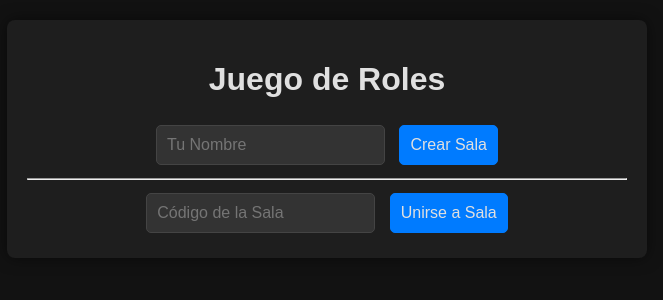
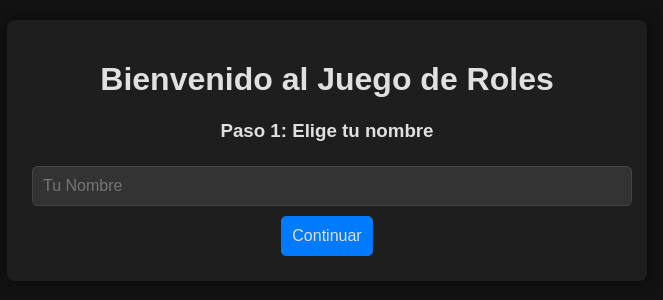
Before and after one commit to Daraprra/Mojarnos, a Flask app: page / in a window 1280 px wide. Shown: the top 300 px of the page, without its empty margins (313-976 px from the left). Run offline with Flask 3, Linux system fonts and the light colour scheme; some libraries are stand-ins or nearby versions.

Commit message:
Update index.html

```diff
--- a/nojarnos/templates/index.html
+++ b/nojarnos/templates/index.html
@@ -3,36 +3,41 @@
 <head>
     <meta charset="UTF-8">
     <meta name="viewport" content="width=device-width, initial-scale=1.0">
-    <title>Juego de Roles</title>
+    <title>Juego de Roles v2</title>
     <style>
         body { font-family: sans-serif; background-color: #121212; color: #e0e0e0; text-align: center; margin: 0; padding: 20px; }
         .container { max-width: 600px; margin: auto; background-color: #1e1e1e; padding: 20px; border-radius: 8px; box-shadow: 0 0 15px rgba(0,0,0,0.5); }
-        input, button { padding: 10px; margin: 5px; border-radius: 5px; border: 1px solid #444; background-color: #333; color: #e0e0e0; font-size: 16px; }
-        button { cursor: pointer; background-color: #007bff; border-color: #007bff; }
+        input, button { padding: 10px; margin: 5px; border-radius: 5px; border: 1px solid #444; background-color: #333; color: #e0e0e0; font-size: 16px; width: calc(100% - 22px); }
+        button { cursor: pointer; background-color: #007bff; border-color: #007bff; width: auto; }
         button:hover { background-color: #0056b3; }
         .hidden { display: none; }
-        .player-list li { list-style: none; padding: 8px; margin: 4px 0; background-color: #2a2a2a; border-radius: 4px; display: flex; justify-content: space-between; align-items: center; }
+        ul { padding: 0; }
+        .player-list li, .role-list li { list-style: none; padding: 8px; margin: 4px 0; background-color: #2a2a2a; border-radius: 4px; display: flex; justify-content: space-between; align-items: center; }
         .player-list li.dead { text-decoration: line-through; color: #888; }
-        .kill-btn { background-color: #dc3545; border-color: #dc3545; margin-left: 10px; }
-        .kill-btn:hover { background-color: #c82333; }
-        .role-badge { padding: 5px 10px; border-radius: 12px; color: white; }
-        .role-assassino { background-color: #dc3545; }
-        .role-aldeao { background-color: #007bff; }
-        .role-medico { background-color: #28a745; }
+        .kill-btn, .remove-role-btn { background-color: #dc3545; border-color: #dc3545; margin-left: 10px; padding: 5px 10px; font-size: 14px; }
+        .kill-btn:hover, .remove-role-btn:hover { background-color: #c82333; }
         #game-log { text-align: left; max-height: 150px; overflow-y: auto; background: #2a2a2a; padding: 10px; border-radius: 5px; margin-top: 20px; }
     </style>
 </head>
 <body>
 
 <div class="container">
-    <h1>Juego de Roles</h1>
+    <h1 id="main-title">Bienvenido al Juego de Roles</h1>
 
-    <div id="lobby-section">
+    <div id="name-section">
+        <h3>Paso 1: Elige tu nombre</h3>
         <input type="text" id="name" placeholder="Tu Nombre" required>
-        <button id="create-btn">Crear Sala</button>
-        <hr>
-        <input type="text" id="room-code" placeholder="Código de la Sala" onkeyup="this.value = this.value.toUpperCase()">
-        <button id="join-btn">Unirse a Sala</button>
+        <button id="submit-name-btn">Continuar</button>
+    </div>
+
+    <div id="selection-section" class="hidden">
+        <h3>Paso 2: ¿Qué quieres hacer, <span id="player-name-display"></span>?</h3>
+        <button id="create-btn">Crear Sala Nueva</button>
+        <button id="show-join-btn">Unirse a una Sala</button>
+        <div id="join-input-section" class="hidden">
+            <input type="text" id="room-code" placeholder="Código de la Sala" onkeyup="this.value = this.value.toUpperCase()">
+            <button id="join-btn">Unirse</button>
+        </div>
     </div>
 
     <div id="room-section" class="hidden">
@@ -41,13 +46,14 @@
         <ul id="player-list" class="player-list"></ul>
 
         <div id="host-controls" class="hidden">
-            <h4>Configurar Roles</h4>
-            <div id="role-inputs">
-                <div><label>Assassino:</label> <input type="number" id="role-assassino" value="1" min="0"></div>
-                <div><label>Médico:</label> <input type="number" id="role-medico" value="1" min="0"></div>
-                <div><label>Aldeão:</label> <input type="number" id="role-aldeao" value="2" min="0"></div>
+            <hr><h4>Configuración de Roles (Anfitrión)</h4>
+            <div id="custom-role-creator">
+                <input type="text" id="new-role-name" placeholder="Nombre del Rol (ej: Bruja)">
+                <input type="number" id="new-role-count" value="1" min="1" placeholder="Cantidad">
+                <button id="add-role-btn">Añadir Rol</button>
             </div>
-            <button id="start-game-btn">¡Empezar Juego!</button>
+            <ul id="custom-roles-list" class="role-list"></ul>
+            <button id="start-game-btn" disabled>¡Empezar Juego!</button>
         </div>
 
         <div id="game-log"><div><strong>Registro de eventos:</strong></div></div>
@@ -57,33 +63,53 @@
 <script src="https://cdn.socket.io/4.7.5/socket.io.min.js"></script>
 <script>
     const socket = io();
-    let mySid = '';
-    let myRoomId = '';
-    let myRole = '';
+    let mySid = '', myRoomId = '', myRole = '', myName = '';
     let isHost = false;
+    let customRoles = {};
 
     // --- Elementos del DOM ---
-    const lobbySection = document.getElementById('lobby-section');
+    const nameSection = document.getElementById('name-section');
+    const selectionSection = document.getElementById('selection-section');
+    const joinInputSection = document.getElementById('join-input-section');
     const roomSection = document.getElementById('room-section');
     const hostControls = document.getElementById('host-controls');
-    const nameInput = document.getElementById('name');
+
+    // --- Flujo de UI ---
+    document.getElementById('submit-name-btn').onclick = () => {
+        myName = document.getElementById('name').value;
+        if (myName) {
+            nameSection.classList.add('hidden');
+            selectionSection.classList.remove('hidden');
+            document.getElementById('player-name-display').textContent = myName;
+            document.getElementById('main-title').textContent = "Juego de Roles";
+        }
+    };
+
+    document.getElementById('show-join-btn').onclick = () => {
+        joinInputSection.classList.toggle('hidden');
+    };
 
     // --- Lógica de Eventos del Cliente ---
-    document.getElementById('create-btn').onclick = () => {
-        if (nameInput.value) socket.emit('create_room', { name: nameInput.value });
-    };
+    document.getElementById('create-btn').onclick = () => socket.emit('create_room', { name: myName });
     document.getElementById('join-btn').onclick = () => {
-        if (nameInput.value && document.getElementById('room-code').value) {
-            socket.emit('join_room', { name: nameInput.value, room_id: document.getElementById('room-code').value });
+        if (document.getElementById('room-code').value) {
+            socket.emit('join_room', { name: myName, room_id: document.getElementById('room-code').value });
         }
     };
+
+    document.getElementById('add-role-btn').onclick = () => {
+        const name = document.getElementById('new-role-name').value;
+        const count = document.getElementById('new-role-count').value;
+        if (name && count > 0) {
+            customRoles[name] = count;
+            document.getElementById('new-role-name').value = '';
+            document.getElementById('new-role-count').value = 1;
+            updateCustomRolesList();
+        }
+    };
+
     document.getElementById('start-game-btn').onclick = () => {
-        const roles = {
-            'Assassino': parseInt(document.getElementById('role-assassino').value),
-            'Médico': parseInt(document.getElementById('role-medico').value),
-            'Aldeão': parseInt(document.getElementById('role-aldeao').value)
-        };
-        socket.emit('start_game', { room_id: myRoomId, roles: roles });
+        socket.emit('start_game', { room_id: myRoomId, roles: customRoles });
     };
 
     function killPlayer(targetSid) {
@@ -91,17 +117,15 @@
     }
 
     // --- Escuchar Eventos del Servidor ---
-    socket.on('connect', () => { console.log('Conectado al servidor con SID:', socket.id); });
+    socket.on('connect', () => { mySid = socket.id; });
 
     socket.on('room_created', (data) => {
-        mySid = data.sid;
         myRoomId = data.room_id;
         isHost = data.is_host;
         showRoom();
     });
 
     socket.on('room_joined', (data) => {
-        mySid = data.sid;
         myRoomId = data.room_id;
         isHost = data.is_host;
         showRoom();
@@ -110,13 +134,15 @@
     socket.on('update_players', (data) => {
         const playerList = document.getElementById('player-list');
         playerList.innerHTML = '';
+        const isGameStarted = data.game_state === 'in_game';
+
         data.players.forEach(player => {
             const li = document.createElement('li');
             li.textContent = `${player.name} ${player.sid === mySid ? '(Tú)' : ''}`;
             if (player.status === 'dead') li.classList.add('dead');
 
-            // Añadir botón de matar si soy Assassino y el objetivo está vivo y no soy yo
-            if (myRole === 'Assassino' && player.status === 'alive' && player.sid !== mySid) {
+            // TODOS PUEDEN MATAR: Añadir botón de matar si el juego ha empezado, el objetivo está vivo y no soy yo
+            if (isGameStarted && player.status === 'alive' && player.sid !== mySid) {
                 const killBtn = document.createElement('button');
                 killBtn.textContent = 'Matar';
                 killBtn.className = 'kill-btn';
@@ -125,12 +151,16 @@
             }
             playerList.appendChild(li);
         });
+
+        // Activa o desactiva el botón de empezar partida
+        const totalPlayers = data.players.length;
+        const totalRoles = Object.values(customRoles).reduce((sum, count) => sum + parseInt(count), 0);
+        document.getElementById('start-game-btn').disabled = totalPlayers !== totalRoles || totalPlayers === 0;
     });
 
     socket.on('role_assigned', (data) => {
         myRole = data.role;
-        const roleDisplay = document.getElementById('my-role-display');
-        roleDisplay.innerHTML = `<span class="role-badge role-${myRole.toLowerCase()}">${myRole}</span>`;
+        document.getElementById('my-role-display').textContent = myRole;
     });
 
     socket.on('game_started', () => {
@@ -138,24 +168,37 @@
         hostControls.classList.add('hidden');
     });
 
-    socket.on('you_died', (data) => {
-        logEvent(`Has muerto. Asesino: ${data.killer_name}.`, 'error');
-    });
-
-    socket.on('player_died', (data) => {
-        logEvent(`${data.victim_name} ha muerto. Su rol era: ${data.victim_role}.`, 'info');
-    });
-
-    socket.on('error', (data) => {
-        alert('Error: ' + data.message);
-    });
+    socket.on('you_died', (data) => logEvent(`Has muerto. Asesino: ${data.killer_name}.`, 'error'));
+    socket.on('player_died', (data) => logEvent(`${data.victim_name} ha muerto. Su rol era: ${data.victim_role}.`, 'info'));
+    socket.on('error', (data) => alert('Error: ' + data.message));
 
     // --- Funciones de Utilidad ---
     function showRoom() {
-        lobbySection.classList.add('hidden');
+        selectionSection.classList.add('hidden');
         roomSection.classList.remove('hidden');
+        document.getElementById('main-title').textContent = "Sala de Juego";
         document.getElementById('room-id-display').textContent = myRoomId;
         if (isHost) hostControls.classList.remove('hidden');
+    }
+
+    function updateCustomRolesList() {
+        const list = document.getElementById('custom-roles-list');
+        list.innerHTML = '';
+        for (const roleName in customRoles) {
+            const li = document.createElement('li');
+            li.textContent = `${roleName}: ${customRoles[roleName]}`;
+            const removeBtn = document.createElement('button');
+            removeBtn.textContent = 'X';
+            removeBtn.className = 'remove-role-btn';
+            removeBtn.onclick = () => {
+                delete customRoles[roleName];
+                updateCustomRolesList();
+            };
+            li.appendChild(removeBtn);
+            list.appendChild(li);
+        }
+        // Dispara una actualización de la lista de jugadores para re-evaluar si el botón de start debe estar activo
+        socket.emit('update_players_check', { room_id: myRoomId }); // Necesitaríamos un evento falso o manejarlo localmente
     }
 
     function logEvent(message, type = 'normal') {
```
